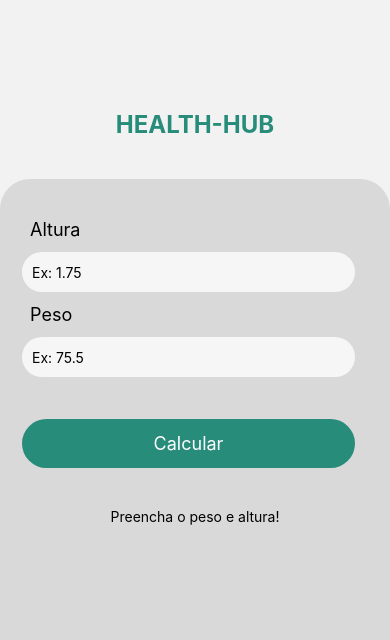
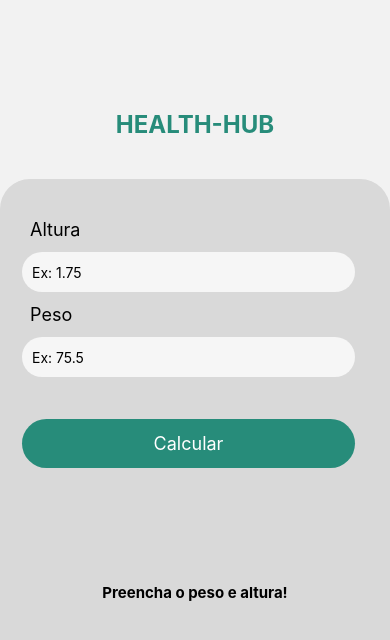
Before and after one commit to ArturRSA19/Health-Hub-App, a React Native app: screen / in a window 390 px wide. Shown: the top 640 px of the page. Built offline with nearby package versions, Linux system fonts and the light colour scheme.

Commit message:
Estlizando o output

```diff
--- a/src/components/Form/ResultImc/index.js
+++ b/src/components/Form/ResultImc/index.js
@@ -1,11 +1,12 @@
 import React from 'react';
 import { Text, View } from 'react-native';
+import styles from './style';
 
 export default function ResultImc(props) {
     return (
-        <View>
-            <Text>{props.messageResultImc}</Text>
-            <Text>{props.resultImc}</Text>
+        <View style={styles.resultImc}>
+            <Text style={styles.information}>{props.messageResultImc}</Text>
+            <Text style={styles.numberImc}>{props.resultImc}</Text>
         </View>
     )
 }
--- a/src/components/Form/ResultImc/style.js
+++ b/src/components/Form/ResultImc/style.js
@@ -0,0 +1,24 @@
+import { StyleSheet } from "react-native";
+
+const styles = StyleSheet.create({
+    resultImc: {
+        flex: 1,
+        marginTop: 15,
+        paddingTop: 60,
+        borderRadius: 50,
+        alignItems: 'center',
+        width: '100%',
+    },
+    numberImc:{
+        fontSize: 45,
+        color: '#278C7A',
+        fontWeight: 'bold',
+    },
+    information: {
+        fontSize: 15,
+        color: '#000000',
+        fontWeight: 'bold',
+    }
+})
+
+export default styles
```
